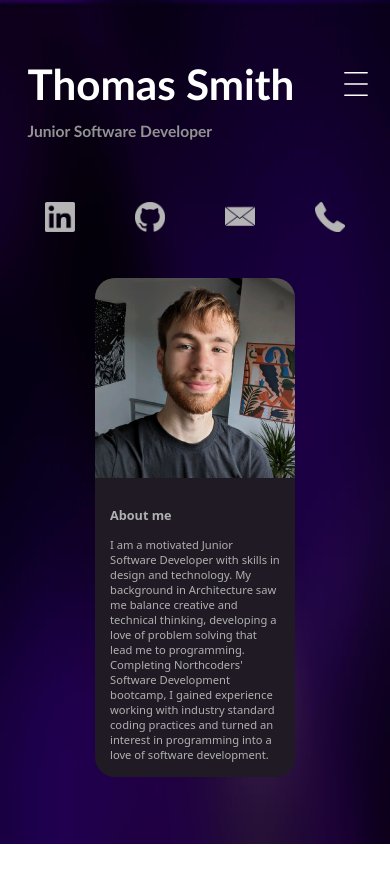
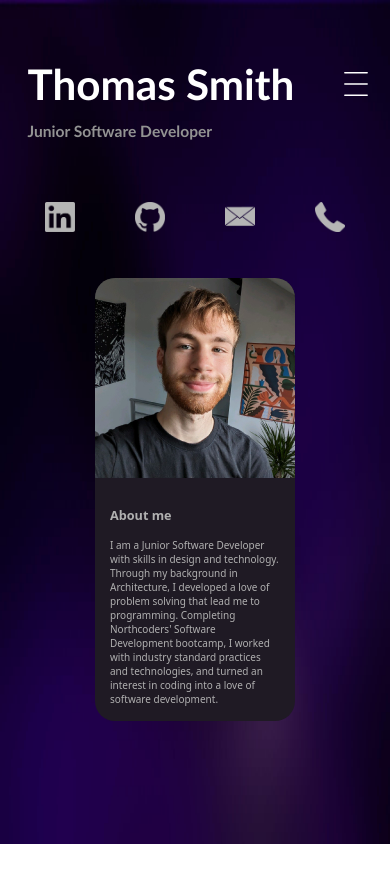
Before and after one commit to Thomas-Smith0176/portfolio, a React (Vite) app: page / in a window 390 px wide. Shown: the top 882 px of the page. Before the commit the page ends 844 px from the top, so only its background shows below. Built offline with nearby package versions, Linux system fonts and the light colour scheme.

Commit message:
adjusts project cards to fit mobile views

```diff
--- a/src/App.css
+++ b/src/App.css
@@ -226,7 +226,7 @@ h5 {
 .project-card-pic {
   position: relative;
   height: 100%;
-  border-radius: 20px 0px 0px 20px;
+  border-radius: 0px 20px 20px 0px;
 }
 
 .project-card-text {
@@ -479,7 +479,7 @@ svg {
     "project-pic"
     "project-text";
     width: 25vw;
-    height: 300px;
+    height: 25vw;
     margin-left: 0;
     margin-right: 0;
     border-radius: 20px 20px 20px 20px;
@@ -488,7 +488,7 @@ svg {
     grid-area: "project-pic";
     width: 25vw;
     height: 25vw;
-    border-radius: 20px 20px 0px 0px;
+    border-radius: 0px 0px 20px 20px;
   }
   .project-card-text {
     grid-area: "project-text";
@@ -497,7 +497,7 @@ svg {
     display: none;
   }
   .link {
-    height: 300px;
+    height: 32vw;
     margin-bottom: 20px;
   }
 
@@ -589,6 +589,9 @@ svg {
     overflow: auto;
     grid-template-columns: 1fr;
   }
+  .project-text{
+    margin-right: 20px;
+  }
   .hyperlink {
     grid-template-columns: 2fr 3fr;
   }
@@ -598,11 +601,14 @@ svg {
   }
   .home {
     display: flex;
+    min-height: 100vh;
     flex-direction: column;
     align-items: left;
     justify-items: center;
-    justify-content: space-around;
+    /* justify-content: space-around; */
     row-gap: 5vh;
+    overflow-y: auto;
+    padding-bottom: 50px;
   }
   .project-card {
     display: grid;
@@ -619,7 +625,7 @@ svg {
     grid-area: "project-pic";
     width: 50vw;
     height: 50vw;
-    border-radius: 20px 20px 0px 0px;
+    border-radius: 0px 0px 20px 20px;
   }
   .project-card-text {
     grid-area: "project-text";
@@ -645,6 +651,17 @@ svg {
   .carousel-img-horiz {
     max-width: 80vh;
   }
+  .profile-text-full {
+    display: none;
+  }
+  .profile-text-cut {
+    margin-top: 8%;
+    display: block;
+    font-size: 11px;
+  }
+  .profile-text-cut {
+    font-size: 10px;
+  }
 }
 
 @media only screen and (max-height: 730px) {
@@ -656,14 +673,14 @@ svg {
     display: block;
     font-size: 11px;
   }
+  .profile-text-cut {
+    font-size: 10px;
+  }
   .profile-header {
     display: none;
   }
   .home {
     row-gap: 3vh
-  }
-  .profile-text-cut {
-    font-size: 10px;
   }
 }
 
--- a/src/Componets/ApiPage.jsx
+++ b/src/Componets/ApiPage.jsx
@@ -19,9 +19,11 @@ const ApiPage = () => {
         <Sidebar/>
           </div>
         <h2>Fully developed back-end service</h2>
+        <div className="project-text">
           <text>
           This project involved creating an API which processes requests to a news server containing articles, comments, and user information. This allowed me to become familiar with back-end development libraries and methodologies.
           </text>
+        </div>
 
           <div className="hyperlink">
             <a
--- a/src/Componets/DownloadPage.jsx
+++ b/src/Componets/DownloadPage.jsx
@@ -24,12 +24,14 @@ const DownloadPage = () => {
       <Sidebar/>
           </div>
           <h2>User driven news</h2>
+          <div className="project-text">
           <text>
             The goal of this project was to create a social media/news site with
             functionality similar to apps such as Reddit, allowing users to vote
             and comment on articles, as well as sorting the content they consume
             based on their interests.
           </text>
+          </div>
 
           <div className="hyperlink">
             <a
--- a/src/Componets/ProfileCard.jsx
+++ b/src/Componets/ProfileCard.jsx
@@ -11,14 +11,13 @@ const ProfileCard = () => {
                 My background in Architecture saw me balance creative and technical thinking, developing a
                 love of problem solving that lead me to programming. Completing Northcoders' Software Development
                 bootcamp, I gained experience working with industry standard
-                coding practices and turned an interest in programming into a love of software development.
+                practices and technologies, and turned an interest in coding into a love of software development.
             </text>
             <text className='profile-text-cut'>
-                I am a motivated Junior Software Developer with skills in design and technology.
-                My background in Architecture saw me balance creative and technical thinking, developing a
-                love of problem solving that lead me to programming. Completing Northcoders' Software Development
-                bootcamp, I gained experience working with industry standard
-                coding practices and turned an interest in programming into a love of software development.
+                I am a Junior Software Developer with skills in design and technology.
+                Through my background in Architecture, I developed a love of problem solving that lead me to programming.
+                Completing Northcoders' Software Development bootcamp, I worked with industry standard
+                practices and technologies, and turned an interest in coding into a love of software development.
             </text>
         </div>
         </div>
--- a/src/Componets/ProjectCard.jsx
+++ b/src/Componets/ProjectCard.jsx
@@ -1,14 +1,13 @@
 const ProjectCard = ({project}) => {
     return (
         <div className="project-card">
-        <img src={project.img} alt={project.alt} className="project-card-pic"/>
         <div className="project-card-text">
         <h3>{project.name}</h3>
         <div className="project-card-blurb">
-        {/* <h5>{project.subtitle}</h5> */}
         <text>{project.blurb}</text>
         </div>
         </div>
+        <img src={project.img} alt={project.alt} className="project-card-pic"/>
         </div>
     )
 };
--- a/src/Componets/RoamPage.jsx
+++ b/src/Componets/RoamPage.jsx
@@ -23,10 +23,12 @@ const RoamPage = () => {
         <Sidebar/>
             </div>
         <h2>Discover, Explore, Share</h2>
+        <div className="project-text">
         <text>
         People don’t engage with their local areas as much as they used to. In our cities and towns, there are hundreds of hidden landmarks, buildings and monuments that enrich the cultural canvas of our communities.
 I had the pleasure of working with an amazing team of junior developers on Roam, a unique maps app designed to tackle this problem by implementing game-like features to encourage users to explore and interact with their local area.
         </text>
+        </div>
         <div className="hyperlink-roam">
             <a className="repo-link" href="https://github.com/Thomas-Smith0176/roam-app" target="_blank">Check out the repo</a>
             </div>
```
Also changed, not shown: src/Componets/Home.jsx (line endings or trailing spaces), 5 other files (tests, documents, lock files or other folders).
